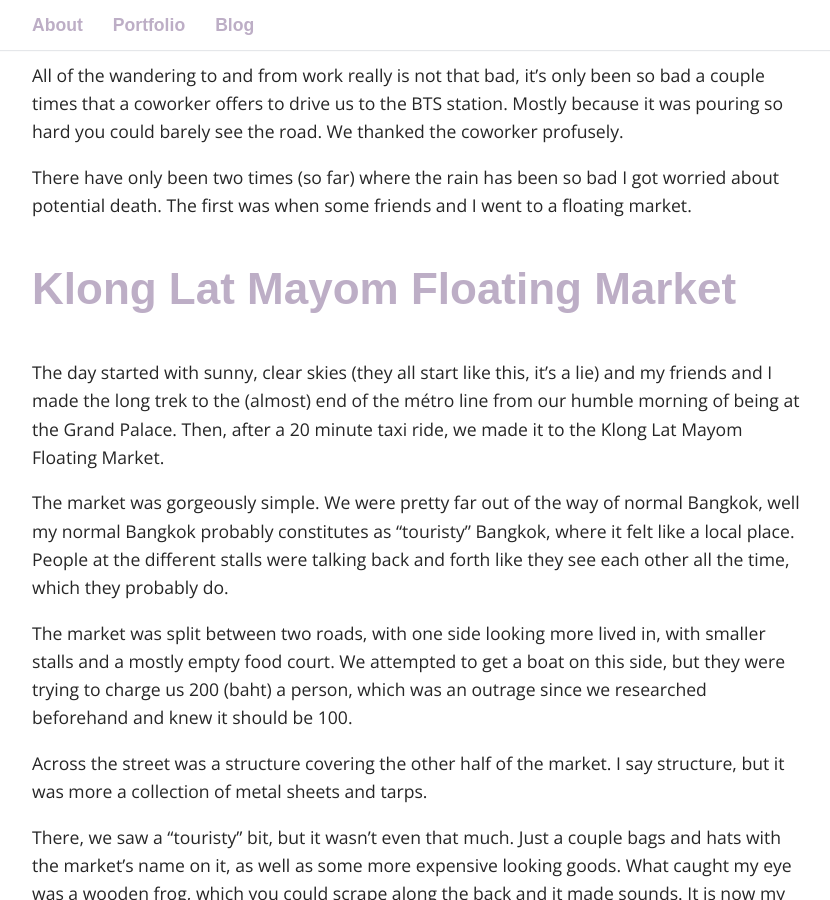
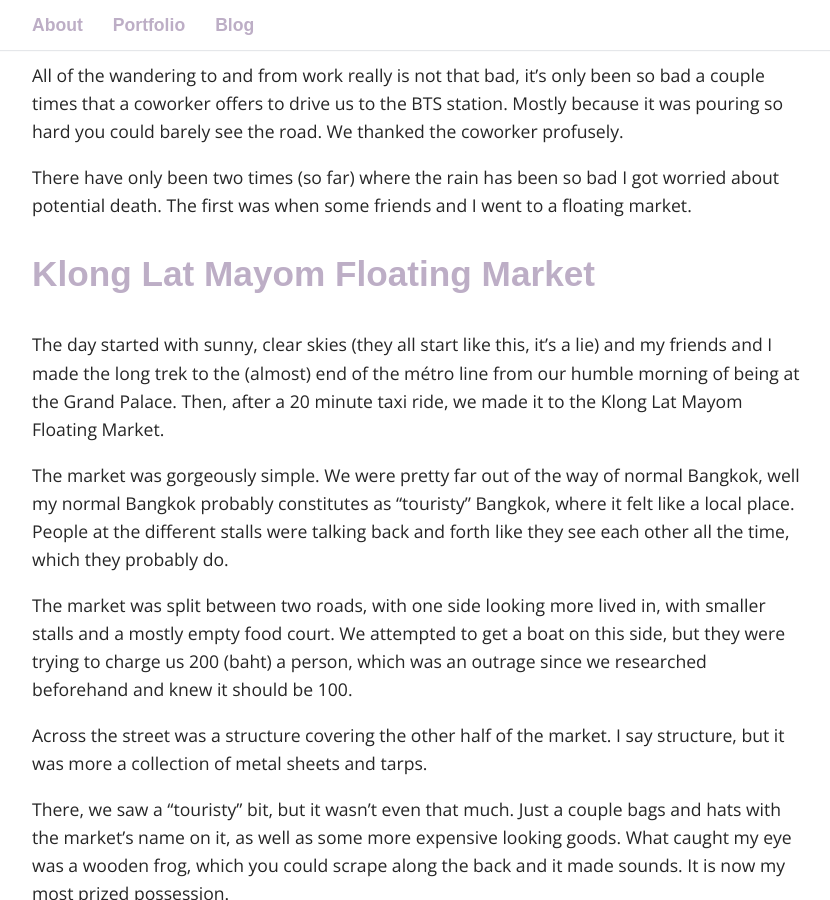
Before and after one commit to cocoatehcat/cocoatehcat.github.io, a Jekyll site: the page built from _posts/2025-07-02-monsoons.markdown, in a window 1280 px wide and 900 px high, scrolled down 865 px. Shown: the whole window, without its empty margins (223-1053 px from the left). Built offline with Jekyll 4.4.1, drawn with Linux system fonts in a browser that asks for light colours; some web fonts are replaced.

Commit message:
Apparently JPGs don't work and the images were just freaking out. Pushing it so everything looks normal.

```diff
--- a/_posts/2025-07-02-monsoons.markdown
+++ b/_posts/2025-07-02-monsoons.markdown
@@ -20,7 +20,7 @@
 
 There have only been two times (so far) where the rain has been so bad I got worried about potential death. The first was when some friends and I went to a floating market.
 
-# Klong Lat Mayom Floating Market
+## Klong Lat Mayom Floating Market
 
 The day started with sunny, clear skies (they all start like this, it’s a lie) and my friends and I made the long trek to the (almost) end of the métro line from our humble morning of being at the Grand Palace. Then, after a 20 minute taxi ride, we made it to the Klong Lat Mayom Floating Market.
 
@@ -37,7 +37,10 @@
 We bought our tickets and got into this small boat. It was just the three of us, two Thai women, and the guy steering the boat. Then we were off.
 
 Leaving the dock, we saw the true length of the market (and it was greater than I expected) while seeing the nature that had been slowly integrating itself with the surrounding area.
-![Tractor reclaimed to nature](/images/tractor.png)
+
+<p align="center" width="100%">
+    <img width="33%" src="/images/tractor.png" alt="Tractor reclaimed to nature">
+</p>
 
 The more we traveled, the more I noticed that these houses we passed would fit right in back home. Sure, maybe their lawns were a little too messy for the average HOA, but it felt normal. Nothing like the third world country I had led to believe about Thailand and Southeast Asia.
 
@@ -73,7 +76,7 @@
 
 It still was enlightening because my friends and I saw a bit of culture that we had never experienced before (and may never experience again), but it also made us feel like damp cats wandering around, trying to hide from Mother Nature and how cruel she is. Similar to the aftermath of “There Will Come Soft Rains” (Bradbury), except instead of the rains being soft and acidic from the result of a nuclear bomb, we rather faced a storm that tried to obliterate us with its winds. So I guess not that similar but fits the retro futurism theme?
 
-# The BTS Incident
+## The BTS Incident
 
 The second time Bangkok tried to actively kill me was after I went to my first Thai-Chinese cemetery.
 
@@ -98,7 +101,10 @@
 I was astounded to not be phased by the amount of history literally 10 meters away from them. The jogger looked at us as we were examining a broken grave, before turning away and focusing back on jogging.
 
 I suppose if you see it all the time then it looks normal, but I am not sure I would truly ever get over the graves (they were gorgeous).
-![Chinese Grave](/images/grave.png)
+
+<p align="center" width="100%">
+    <img width="33%" src="/images/grave.png" alt="Chinese Grave">
+</p>
 
 We left the park after around 45-50 minutes, since we had to go to another museum.
 
@@ -138,7 +144,7 @@
 
 After that, we proceeded on the train smoothly to our destination. 15 minutes late, soaking wet, but there nevertheless. Huzzah.
 
-# Winds of Terror
+## Winds of Terror
 
 I will say I never truly understood the power of the monsoon season until I almost got killed by it. Alright that might be a little dramatic, but it almost happened twice in one week so I think I am allowed to be a bit dramatic.
 
@@ -149,4 +155,7 @@
 I guess the moral of the story is to take weather more seriously, especially if you are like me and come from a nice temperate climate. I suppose I can be generous with my lack of a frame of reference, but still should have believed news sources and followed weather guidelines more firmly.
 
 Oh, and bring an extra umbrella. One of my friend’s broke after ten minutes.
-![Laurel’s umbrella](/images/umbrella.jpg)
+
+<p align="center" width="100%">
+    <img width="33%" src="/images/umbrella.png" alt="Laurel's Umbrella">
+</p>
```
Also changed, not shown: _posts/2025-06-26-ban-that-thong.markdown (+6 -2 lines), images/umbrella.JPG (deleted), images/umbrella.png (added).
